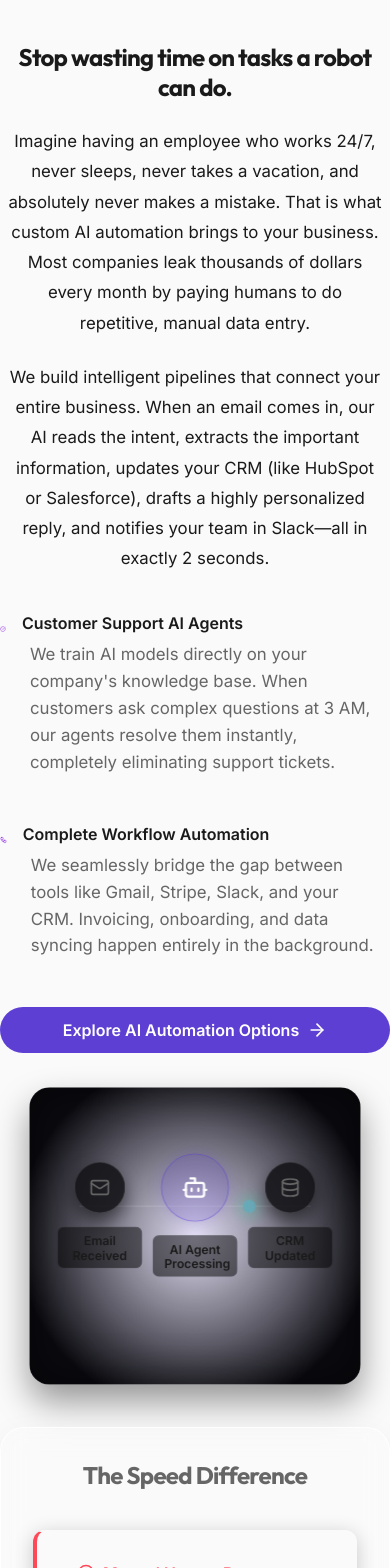
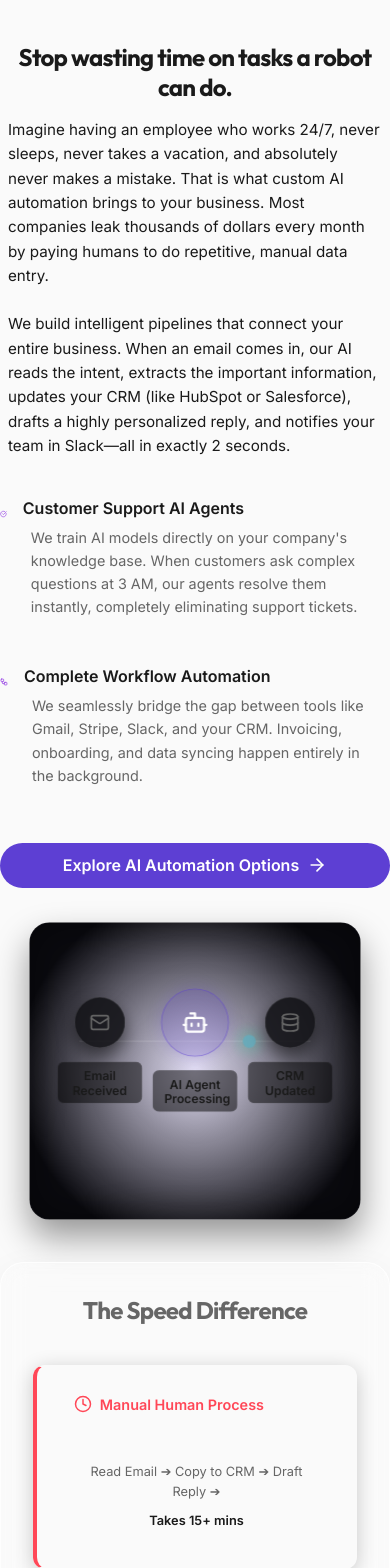
Before and after one commit to workbinodshaw-design/binodsite, a React (Vite) app: page /services in a window 390 px wide. Shown: the part 860-2428 px from the top of the page. Built offline with nearby package versions, Linux system fonts and the light colour scheme; no server answers.

Commit message:
style: further reduce text sizes and refine mobile alignments on Services Page

```diff
--- a/src/index.css
+++ b/src/index.css
@@ -2630,3 +2630,56 @@ h1, h2, h3, h4, h5, h6, .headline, .section-title, .logo-text {
     margin: -1rem 0;
   }
 }
+
+/* More Services Mobile Fixes */
+@media (max-width: 768px) {
+  /* Center the section title */
+  .service-detail-content h3 {
+    text-align: center !important;
+    margin-bottom: 1rem !important;
+  }
+
+  /* Left align the paragraphs for readability, but center them as a block */
+  .service-detail-content p.text-secondary {
+    text-align: left !important;
+    font-size: 0.95rem !important;
+    line-height: 1.6 !important;
+  }
+
+  /* Center the features list container but left-align text inside it */
+  .service-features-list {
+    display: flex;
+    flex-direction: column;
+    align-items: flex-start;
+    width: 100%;
+    margin-top: 1rem !important;
+  }
+
+  /* Make the features items smaller */
+  .service-features-list strong {
+    font-size: 1rem !important;
+  }
+
+  .service-features-list p {
+    font-size: 0.9rem !important;
+  }
+
+  /* Center the button */
+  .service-detail-content .btn-primary {
+    align-self: center;
+    margin: 2rem auto 0 !important;
+    display: flex !important;
+  }
+
+  /* Make the AI / Manual cards even more compact */
+  .comparison-card {
+    padding: 0.8rem !important;
+  }
+  .comparison-card .comp-header {
+    font-size: 0.9rem !important;
+    margin-bottom: 0.5rem !important;
+  }
+  .comparison-card .comp-body {
+    font-size: 0.8rem !important;
+  }
+}
--- a/src/pages/ServicesPage.jsx
+++ b/src/pages/ServicesPage.jsx
@@ -17,8 +17,8 @@ const ServicesPage = () => {
           <div className="badge-dot"></div>
           OUR EXPERTISE
         </div>
-        <h1 className="headline" style={{ fontSize: 'clamp(2rem, 8vw, 3.5rem)', marginBottom: '1.5rem' }}>Scale With Certainty</h1>
-        <p className="description responsive-text-center" style={{ margin: '0 auto', maxWidth: '750px', fontSize: 'clamp(1rem, 3vw, 1.2rem)', lineHeight: '1.8' }}>
+        <h1 className="headline" style={{ fontSize: 'clamp(1.8rem, 6vw, 3rem)', marginBottom: '1.5rem' }}>Scale With Certainty</h1>
+        <p className="description responsive-text-center" style={{ margin: '0 auto', maxWidth: '750px', fontSize: 'clamp(0.95rem, 3vw, 1.1rem)', lineHeight: '1.8' }}>
           We provide end-to-end digital solutions combining powerful AI automation pipelines with state-of-the-art web architectures. We don't just build software; we build robust business systems designed to save you time and exponentially increase your revenue.
         </p>
       </div>
@@ -30,8 +30,8 @@ const ServicesPage = () => {
             <Bot size={48} />
           </div>
           <div>
-            <h2 style={{ margin: 0, fontSize: 'clamp(1.8rem, 6vw, 2.5rem)' }}>AI & Automation</h2>
-            <p className="text-secondary" style={{ margin: '0.5rem 0 0 0', fontSize: 'clamp(0.95rem, 2.5vw, 1.1rem)' }}>Fire your manual tasks. Hire code.</p>
+            <h2 style={{ margin: 0, fontSize: 'clamp(1.5rem, 5vw, 2.2rem)' }}>AI & Automation</h2>
+            <p className="text-secondary" style={{ margin: '0.5rem 0 0 0', fontSize: 'clamp(0.9rem, 2.5vw, 1rem)' }}>Fire your manual tasks. Hire code.</p>
           </div>
         </div>
 
@@ -39,13 +39,13 @@ const ServicesPage = () => {
 
           {/* Content Side */}
           <div className="service-detail-content">
-            <h3 style={{ fontSize: 'clamp(1.4rem, 5vw, 1.8rem)', marginBottom: '1.5rem', color: 'var(--text-primary)' }}>Stop wasting time on tasks a robot can do.</h3>
+            <h3 style={{ fontSize: 'clamp(1.2rem, 4vw, 1.6rem)', marginBottom: '1.5rem', color: 'var(--text-primary)' }}>Stop wasting time on tasks a robot can do.</h3>
 
-            <p className="text-secondary" style={{ fontSize: 'clamp(0.95rem, 2.5vw, 1.1rem)', lineHeight: '1.8', marginBottom: '1.5rem' }}>
+            <p className="text-secondary" style={{ fontSize: 'clamp(0.9rem, 2.5vw, 1rem)', lineHeight: '1.8', marginBottom: '1.5rem' }}>
               Imagine having an employee who works 24/7, never sleeps, never takes a vacation, and absolutely never makes a mistake. That is what custom AI automation brings to your business. Most companies leak thousands of dollars every month by paying humans to do repetitive, manual data entry.
             </p>
 
-            <p className="text-secondary" style={{ fontSize: 'clamp(0.95rem, 2.5vw, 1.1rem)', lineHeight: '1.8', marginBottom: '2.5rem' }}>
+            <p className="text-secondary" style={{ fontSize: 'clamp(0.9rem, 2.5vw, 1rem)', lineHeight: '1.8', marginBottom: '2.5rem' }}>
               We build intelligent pipelines that connect your entire business. When an email comes in, our AI reads the intent, extracts the important information, updates your CRM (like HubSpot or Salesforce), drafts a highly personalized reply, and notifies your team in Slack—all in exactly 2 seconds.
             </p>
 
@@ -53,7 +53,7 @@ const ServicesPage = () => {
               <div className="feature-item" style={{ alignItems: 'flex-start', marginBottom: '1.5rem' }}>
                 <CheckCircle size={24} className="text-lavender" style={{ marginTop: '4px' }} />
                 <div>
-                  <strong style={{ fontSize: 'clamp(1rem, 3vw, 1.2rem)', marginBottom: '0.5rem', display: 'block' }}>Customer Support AI Agents</strong>
+                  <strong style={{ fontSize: 'clamp(0.95rem, 3vw, 1.1rem)', marginBottom: '0.5rem', display: 'block' }}>Customer Support AI Agents</strong>
                   <p style={{ lineHeight: '1.6' }}>We train AI models directly on your company's knowledge base. When customers ask complex questions at 3 AM, our agents resolve them instantly, completely eliminating support tickets.</p>
                 </div>
               </div>
@@ -61,13 +61,13 @@ const ServicesPage = () => {
               <div className="feature-item" style={{ alignItems: 'flex-start', marginBottom: '1.5rem' }}>
                 <Workflow size={24} className="text-lavender" style={{ marginTop: '4px' }} />
                 <div>
-                  <strong style={{ fontSize: 'clamp(1rem, 3vw, 1.2rem)', marginBottom: '0.5rem', display: 'block' }}>Complete Workflow Automation</strong>
+                  <strong style={{ fontSize: 'clamp(0.95rem, 3vw, 1.1rem)', marginBottom: '0.5rem', display: 'block' }}>Complete Workflow Automation</strong>
                   <p style={{ lineHeight: '1.6' }}>We seamlessly bridge the gap between tools like Gmail, Stripe, Slack, and your CRM. Invoicing, onboarding, and data syncing happen entirely in the background.</p>
                 </div>
               </div>
             </div>
 
-            <Link to="/services/ai-automation" className="btn btn-primary" style={{ marginTop: '1.5rem', display: 'inline-flex', alignItems: 'center', gap: '0.5rem', textDecoration: 'none', background: '#5D3FD3', padding: '1.2rem 2.5rem', fontSize: 'clamp(0.95rem, 2.5vw, 1.1rem)' }}>
+            <Link to="/services/ai-automation" className="btn btn-primary" style={{ marginTop: '1.5rem', display: 'inline-flex', alignItems: 'center', gap: '0.5rem', textDecoration: 'none', background: '#5D3FD3', padding: '1rem 2rem', fontSize: 'clamp(0.9rem, 2.5vw, 1rem)' }}>
               Explore AI Automation Options <ArrowRight size={20} />
             </Link>
           </div>
@@ -130,8 +130,8 @@ const ServicesPage = () => {
             <Code size={48} />
           </div>
           <div>
-            <h2 style={{ margin: 0, fontSize: 'clamp(1.8rem, 6vw, 2.5rem)' }}>High-End Web Design & Development</h2>
-            <p className="text-secondary" style={{ margin: '0.5rem 0 0 0', fontSize: 'clamp(0.95rem, 2.5vw, 1.1rem)' }}>We don't build brochures. We build digital salespeople.</p>
+            <h2 style={{ margin: 0, fontSize: 'clamp(1.5rem, 5vw, 2.2rem)' }}>High-End Web Design & Development</h2>
+            <p className="text-secondary" style={{ margin: '0.5rem 0 0 0', fontSize: 'clamp(0.9rem, 2.5vw, 1rem)' }}>We don't build brochures. We build digital salespeople.</p>
           </div>
         </div>
 
@@ -191,13 +191,13 @@ const ServicesPage = () => {
 
           {/* Content Side */}
           <div className="service-detail-content">
-            <h3 style={{ fontSize: 'clamp(1.4rem, 5vw, 1.8rem)', marginBottom: '1.5rem', color: 'var(--text-primary)' }}>Your website is your ultimate first impression.</h3>
+            <h3 style={{ fontSize: 'clamp(1.2rem, 4vw, 1.6rem)', marginBottom: '1.5rem', color: 'var(--text-primary)' }}>Your website is your ultimate first impression.</h3>
 
-            <p className="text-secondary" style={{ fontSize: 'clamp(0.95rem, 2.5vw, 1.1rem)', lineHeight: '1.8', marginBottom: '1.5rem' }}>
+            <p className="text-secondary" style={{ fontSize: 'clamp(0.9rem, 2.5vw, 1rem)', lineHeight: '1.8', marginBottom: '1.5rem' }}>
               In today's digital landscape, attention spans are practically zero. If your website takes more than 3 seconds to load, or if it looks like a cheap template, your potential clients will instantly bounce to a competitor. A bad website doesn't just cost you the design fee; it costs you millions in lost revenue.
             </p>
 
-            <p className="text-secondary" style={{ fontSize: 'clamp(0.95rem, 2.5vw, 1.1rem)', lineHeight: '1.8', marginBottom: '2.5rem' }}>
+            <p className="text-secondary" style={{ fontSize: 'clamp(0.9rem, 2.5vw, 1rem)', lineHeight: '1.8', marginBottom: '2.5rem' }}>
               We specialize in custom-coded, ultra-premium web architectures built on Next.js and React. These aren't WordPress templates. These are high-performance software applications designed with psychological precision to guide visitors directly into your sales funnel.
             </p>
 
@@ -205,7 +205,7 @@ const ServicesPage = () => {
               <div className="feature-item" style={{ alignItems: 'flex-start', marginBottom: '1.5rem' }}>
                 <CheckCircle size={24} className="text-coral" style={{ marginTop: '4px' }} />
                 <div>
-                  <strong style={{ fontSize: 'clamp(1rem, 3vw, 1.2rem)', marginBottom: '0.5rem', display: 'block' }}>Conversion-Optimized Landing Pages</strong>
+                  <strong style={{ fontSize: 'clamp(0.95rem, 3vw, 1.1rem)', marginBottom: '0.5rem', display: 'block' }}>Conversion-Optimized Landing Pages</strong>
                   <p style={{ lineHeight: '1.6' }}>We map out the perfect user journey, utilizing elite copywriting and jaw-dropping design to ensure maximum conversion rates.</p>
                 </div>
               </div>
@@ -213,13 +213,13 @@ const ServicesPage = () => {
               <div className="feature-item" style={{ alignItems: 'flex-start', marginBottom: '1.5rem' }}>
                 <Server size={24} className="text-coral" style={{ marginTop: '4px' }} />
                 <div>
-                  <strong style={{ fontSize: 'clamp(1rem, 3vw, 1.2rem)', marginBottom: '0.5rem', display: 'block' }}>SaaS & Complex Architectures</strong>
+                  <strong style={{ fontSize: 'clamp(0.95rem, 3vw, 1.1rem)', marginBottom: '0.5rem', display: 'block' }}>SaaS & Complex Architectures</strong>
                   <p style={{ lineHeight: '1.6' }}>Need a complete custom web app? We build secure, scalable backend systems and gorgeous frontend dashboards for complex software products.</p>
                 </div>
               </div>
             </div>
 
-            <Link to="/services/web-development" className="btn btn-primary" style={{ marginTop: '1.5rem', display: 'inline-flex', alignItems: 'center', gap: '0.5rem', textDecoration: 'none', padding: '1.2rem 2.5rem', fontSize: 'clamp(0.95rem, 2.5vw, 1.1rem)' }}>
+            <Link to="/services/web-development" className="btn btn-primary" style={{ marginTop: '1.5rem', display: 'inline-flex', alignItems: 'center', gap: '0.5rem', textDecoration: 'none', padding: '1rem 2rem', fontSize: 'clamp(0.9rem, 2.5vw, 1rem)' }}>
               Explore Web Design & Development Options <ArrowRight size={20} />
             </Link>
           </div>
```
Also changed, not shown: fix_services2.cjs (added, +72 -0 lines).
